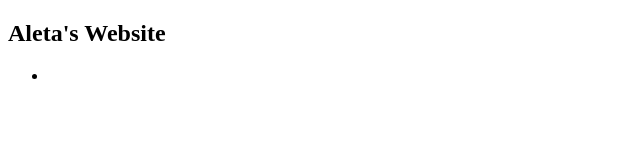
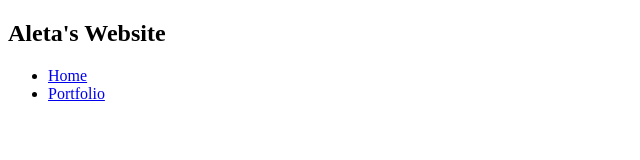
Before and after one commit to ACLVa/ACLVa.github.io, a plain HTML site: page portfolio.html in a window 1280 px wide. Shown: the whole page, without its empty margins (0-640 px from the left). Drawn offline with Linux system fonts and the light colour scheme.

Commit message:
gotostep4ofportf

```diff
--- a/portfolio.html
+++ b/portfolio.html
@@ -9,7 +9,10 @@
                 <h1>Aleta's Website</h1>
                 <ul id="nav-ul">
                     <li class="nav-li">
-
+                        <a class="nav-a" href="index.html">Home</a>
+                    </li>
+                    <li>
+                        <a class="nav-a"  href="portfolio.html">Portfolio</a>
                     </li>
                 </ul>
             </nav>
```
